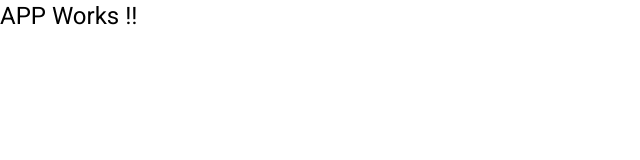
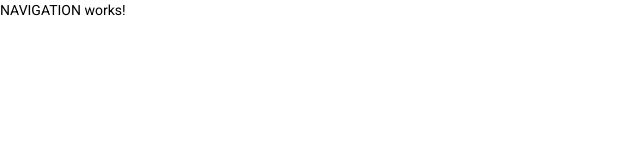
Before and after one commit to DaniloADamasceno/Help-Desk, an Angular app in the folder Front End - Angular/helpdeskfront/: page / in a window 1280 px wide. Shown: the top 160 px of the page, without its empty margins (0-640 px from the left). Built offline with nearby package versions, Linux system fonts and the light colour scheme.

Commit message:
:alien: Criação de Rotas iniciais de navegação

```diff
--- a/Front End - Angular/helpdeskfront/src/app/app-routing.module.ts
+++ b/Front End - Angular/helpdeskfront/src/app/app-routing.module.ts
@@ -1,7 +1,10 @@
 import { NgModule } from '@angular/core';
 import { RouterModule, Routes } from '@angular/router';
+import { NavgationComponent } from './componets/navigation/navigation.component';
 
-const routes: Routes = [];
+const routes: Routes = [
+  {path: '', component: NavgationComponent}
+];
 
 @NgModule({
   imports: [RouterModule.forRoot(routes)],
--- a/Front End - Angular/helpdeskfront/src/app/app.component.html
+++ b/Front End - Angular/helpdeskfront/src/app/app.component.html
@@ -1 +1 @@
-<h1> APP Works !!</h1>
+<router-outlet> </router-outlet>
--- /dev/null
+++ b/Front End - Angular/helpdeskfront/src/app/componets/navigation/navigation.component.html
@@ -0,0 +1,2 @@
+<p>
+    NAVIGATION works! </p>
--- /dev/null
+++ b/Front End - Angular/helpdeskfront/src/app/componets/navigation/navigation.component.ts
@@ -0,0 +1,15 @@
+import { Component, OnInit } from '@angular/core';
+
+@Component({
+  selector: 'app-navigation',                       // O nome do seletor do componente  HTML
+  templateUrl: './navigation.component.html',       // O arquivo HTML
+  styleUrls: ['./navigation.component.css']         // O arquivo CSS
+})
+export class NavgationComponent implements OnInit {
+
+  constructor() { }
+
+  ngOnInit(): void {
+  }
+
+}
```
Also changed, not shown: Front End - Angular/helpdeskfront/src/app/app.module.ts (+53 -2 lines), Front End - Angular/helpdeskfront/src/app/componets/navigation/navigation.component.css (added).
